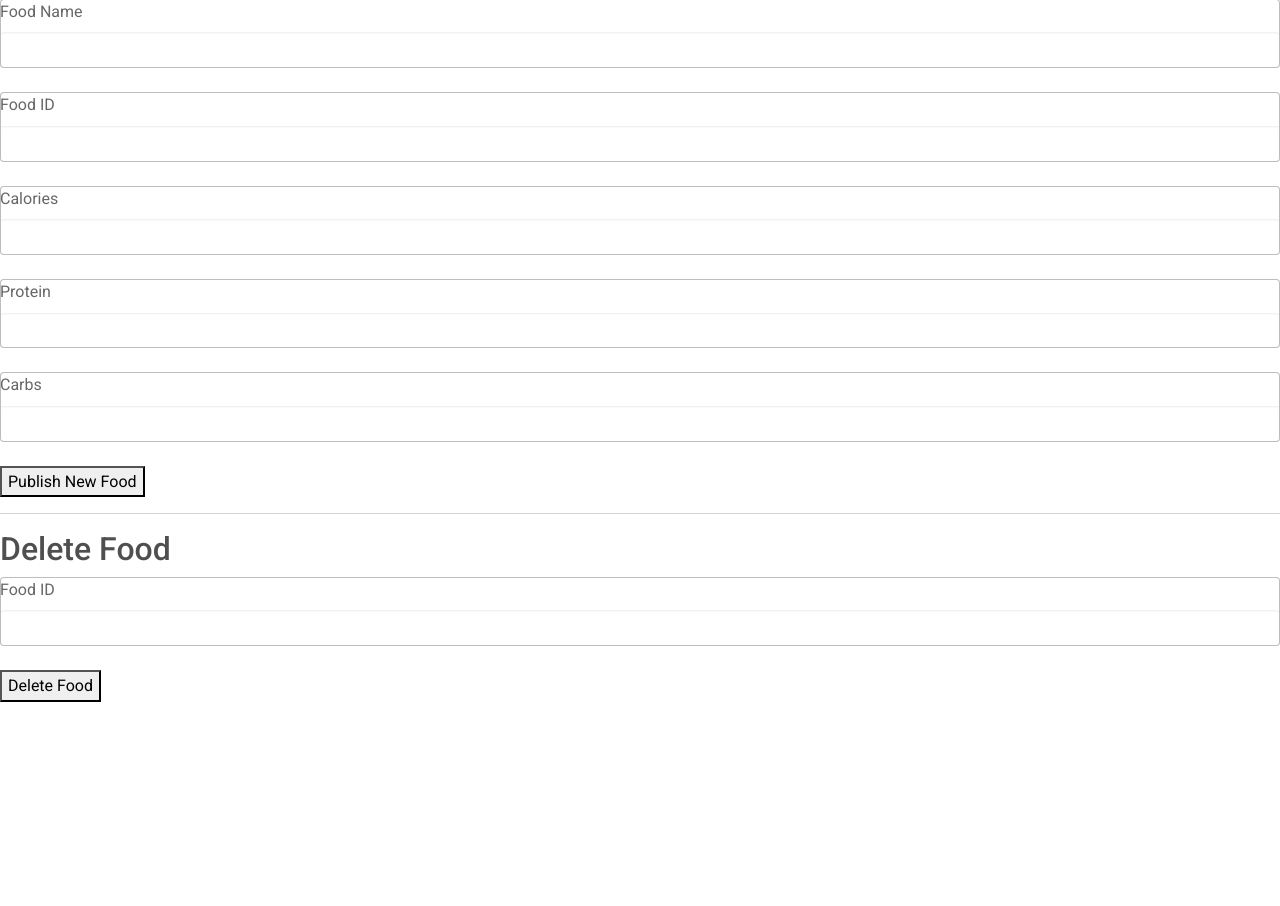
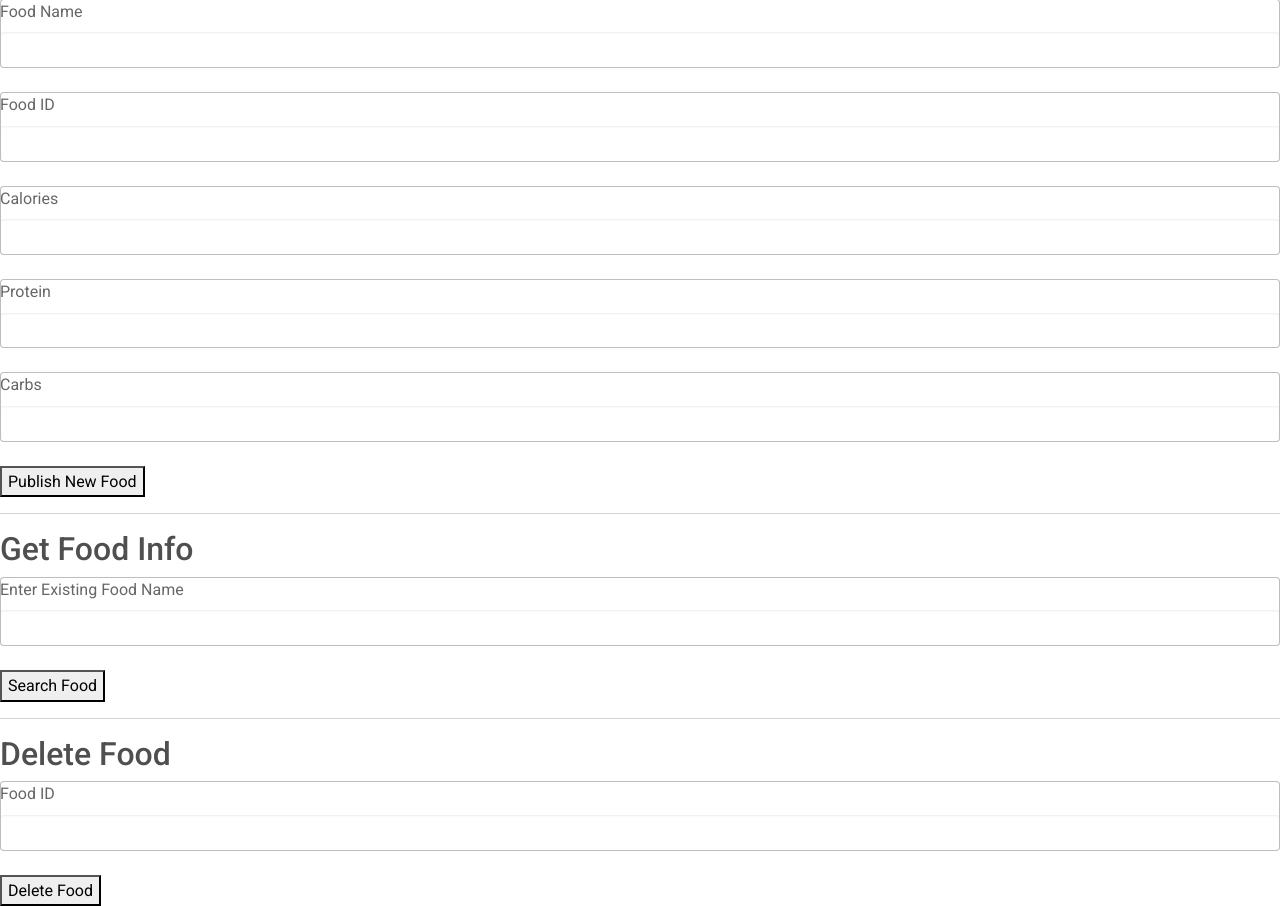
Before and after one commit to colemcanelly/csce310-final-project, a PHP site: page /food.php in a window 1280 px wide. Shown: the part 125-1031 px from the top of the page. Before the commit the page ends 827 px from the top, so only its background shows below. Run offline with PHP 8.4, Linux system fonts and the light colour scheme; some libraries are stand-ins or nearby versions.

Commit message:
Get food info added

```diff
--- a/views/_food.php
+++ b/views/_food.php
@@ -39,6 +39,19 @@
 
   <hr>
 
+  <h2>Get Food Info</h2>
+  <form action="food.php" method="post">
+    <div class="form-outline mb-4">
+      <label class="form-label" for="getFoods">Enter Existing Food Name</label>
+      <br>
+      <input type="text" id="getFoods" name="getFoods" class="form-control" />
+    </div>
+    <!-- publish food button -->
+    <button type="submit" name="searchFood" value="searchFood">Search Food</button>
+  </form>
+
+  <hr>
+
   <h2>Delete Food</h2>
 <form action="food.php" method="post">
   <div class="form-outline mb-4">
```
